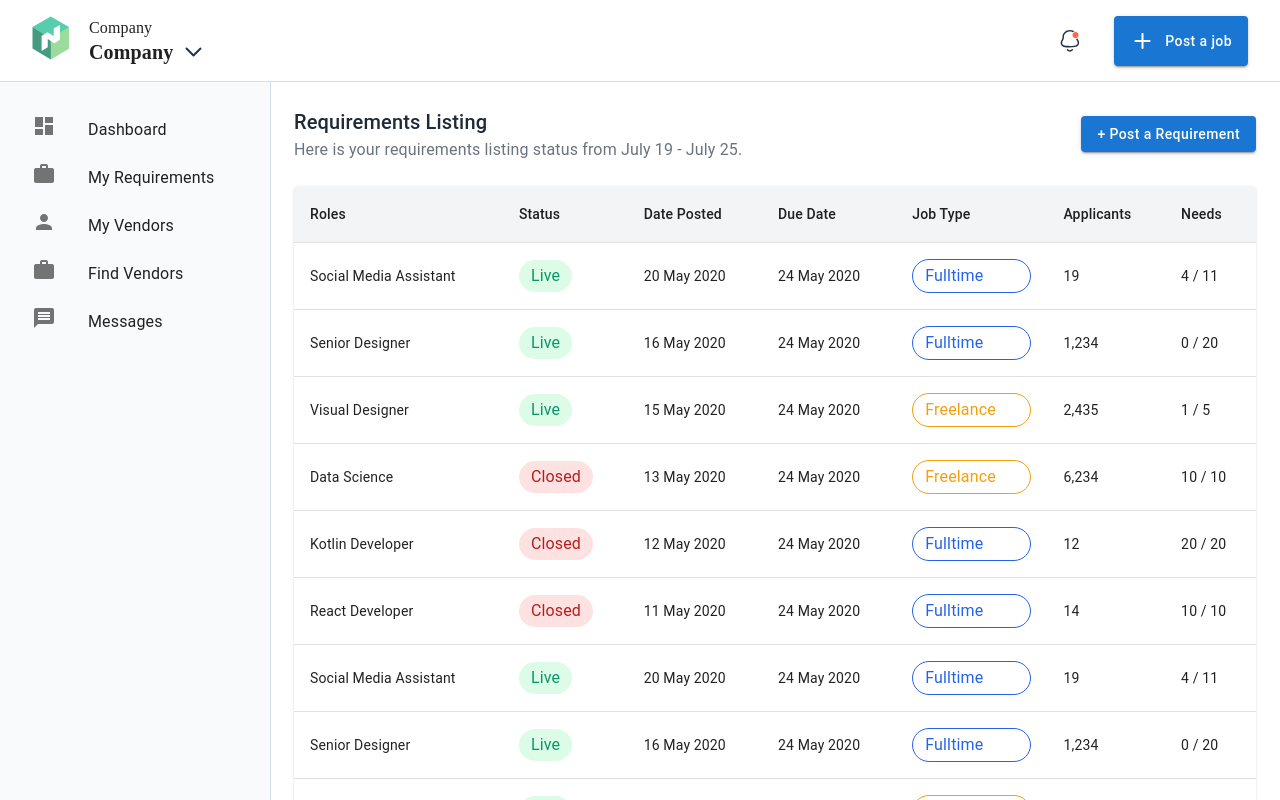
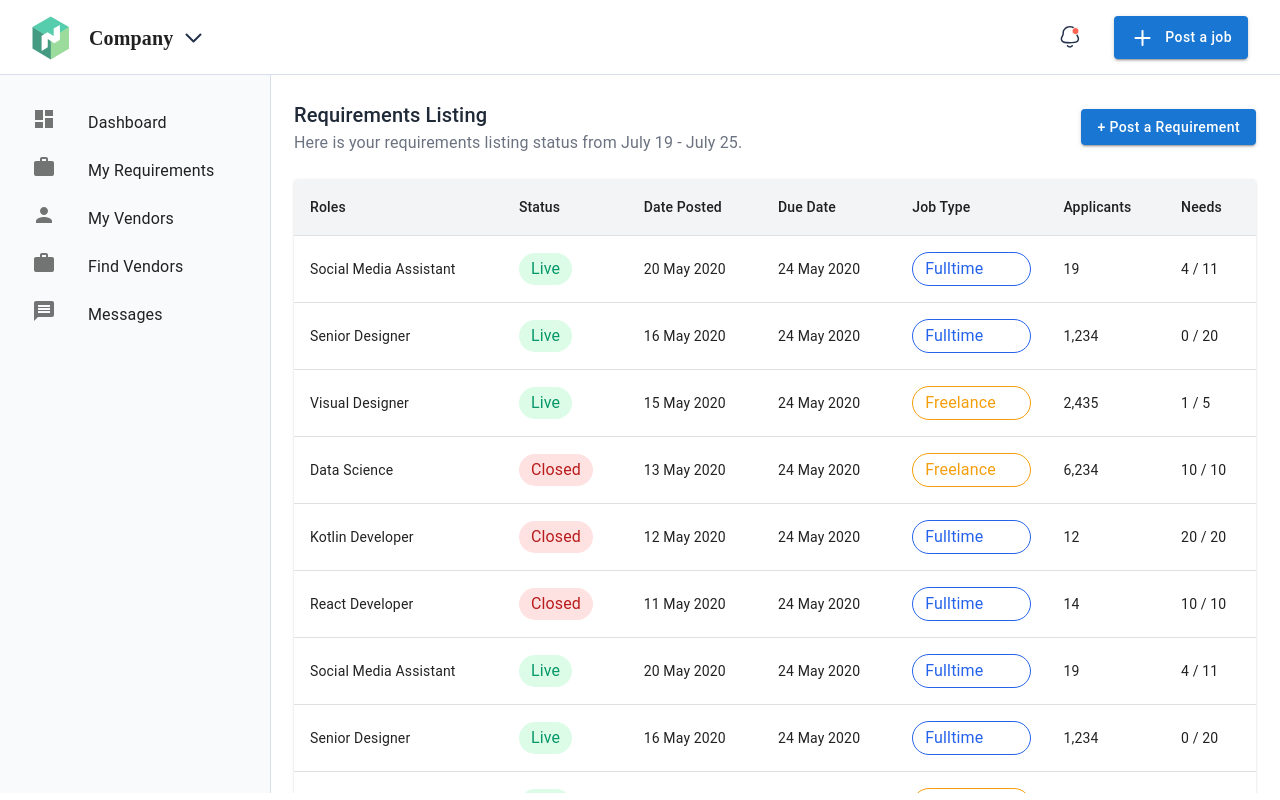
Before and after one commit to dharminder0/fl_07_JobHunt_Shared_UI_Repo, a React (Create React App) app: page /company/myapp in a window 1280 px wide. Built offline with nearby package versions, Linux system fonts and the light colour scheme; sample sign-in values are in the browser's storage; a web font is replaced by a local one.

Commit message:
fix for header

```diff
--- a/src/components/layouts/CompanyLayout.tsx
+++ /dev/null
@@ -1,96 +0,0 @@
-import React, { useState } from 'react';
-
-import { Button, List, ListItem, ListItemIcon, ListItemText, Menu, MenuItem } from "@mui/material";
-import { Link, Outlet, useNavigate } from 'react-router-dom';
-
-interface CompanyLayoutProps {}
-
-const CompanyLayout: React.FC<CompanyLayoutProps> = () => {
-
-
-
-  return (
-    <div className="h-screen flex">
-      {/* <div className="w-[270px] h-full overflow-auto bg-gray-50 p-4">
-          <List>
-            {menuItems.map((item) => (
-              <ListItem
-                key={item.id}
-              >
-                <Link className='flex' to={item.path}>
-                  <ListItemIcon className="text-blue-500">{item.icon}</ListItemIcon>
-                  <ListItemText primary={item.text} />
-                </Link>
-              </ListItem>
-            ))}
-          </List>
-      </div> */}
-      <div className="w-[calc(100%-270px)]">
-        {/* <div className="h-[82px] px-8 py-4 shadow-[0px_-1px_0px_0px_#D6DDEB_inset] flex justify-between">
-          <div className='flex gap-5'>
-            <div className="icon">{selectedOrg?.icon}</div>
-            <div className="dropdown flex flex-col"
-                id="basic-button"
-                aria-controls={open ? 'basic-menu' : undefined}
-                aria-haspopup="true"
-                aria-expanded={open ? 'true' : undefined}
-                onClick={handleClick}
-            >
-              <div className="org font-[Epilogue] font-normal text-base">{selectedOrg?.orgType}</div>
-              <div className="title flex flex-row gap-2">
-                <div className='font-semibold font-[Epilogue] text-[20px]/[24px]'>{selectedOrg?.title}</div>
-                <div>
-                  <svg width="25" height="24" viewBox="0 0 25 24" fill="none" xmlns="http://www.w3.org/2000/svg">
-                    <path d="M19.5 8.5L12.5 15.5L5.5 8.5" stroke="#25324B" stroke-width="2" stroke-linecap="round" stroke-linejoin="round" />
-                  </svg>
-                </div>
-              </div>
-            </div>
-            <Menu
-              id="basic-menu"
-              anchorEl={anchorEl}
-              open={open}
-              onClose={handleClose}
-              MenuListProps={{
-                'aria-labelledby': 'basic-button',
-              }}
-            >
-              {
-                organizationList.map((item)=> (
-                  <MenuItem className='w-[160px]' onClick={()=>handleClose(item)}>{item.title}</MenuItem>
-                ))
-
-              }
-            </Menu>
-          </div>
-          <div className='flex flex-row gap-8'>
-            <svg className='my-auto' width="25" height="25" viewBox="0 0 25 25" fill="none" xmlns="http://www.w3.org/2000/svg">
-              <path fill-rule="evenodd" clip-rule="evenodd" d="M10.9824 20.2365C11.5004 20.8144 12.1654 21.132 12.8554 21.132H12.8564C13.5494 21.132 14.2174 20.8144 14.7364 20.2355C15.0144 19.928 15.4884 19.9029 15.7954 20.1804C16.1034 20.4579 16.1284 20.9336 15.8514 21.2411C15.0434 22.1396 13.9804 22.6344 12.8564 22.6344H12.8544C11.7334 22.6334 10.6724 22.1386 9.86743 21.2401C9.59043 20.9326 9.61543 20.4569 9.92343 20.1804C10.2314 19.9019 10.7054 19.927 10.9824 20.2365ZM12.9052 1.09912C17.3502 1.09912 20.3362 4.56681 20.3362 7.80511C20.3362 9.47084 20.7592 10.177 21.2082 10.9262C21.6522 11.6654 22.1552 12.5048 22.1552 14.0914C21.8062 18.1451 17.5812 18.4756 12.9052 18.4756C8.22923 18.4756 4.00323 18.1451 3.65822 14.1555C3.65523 12.5048 4.15823 11.6654 4.60223 10.9262L4.75897 10.662C5.1449 9.99757 5.47423 9.27488 5.47423 7.80511C5.47423 4.56681 8.46023 1.09912 12.9052 1.09912ZM12.9052 2.60158C9.41023 2.60158 6.97423 5.34408 6.97423 7.80511C6.97423 9.88753 6.39723 10.8501 5.88723 11.6995C5.47823 12.3816 5.15523 12.9205 5.15523 14.0914C5.32223 15.9805 6.56723 16.9731 12.9052 16.9731C19.2082 16.9731 20.4922 15.9364 20.6582 14.0263C20.6552 12.9205 20.3322 12.3816 19.9232 11.6995C19.4132 10.8501 18.8362 9.88753 18.8362 7.80511C18.8362 5.34408 16.4002 2.60158 12.9052 2.60158Z" fill="#25324B" />
-              <path d="M18.5 9.58065C20.4338 9.58065 22 8.01067 22 6.07573C22 4.14078 20.4338 2.5708 18.5 2.5708C16.5662 2.5708 15 4.14078 15 6.07573C15 8.01067 16.5662 9.58065 18.5 9.58065Z" fill="#FF6550" stroke="white" />
-            </svg>
-            <Button variant="contained" className='bg-[#4640DE]'>
-              <svg className='mr-[10px]' width="25" height="24" viewBox="0 0 25 24" fill="none" xmlns="http://www.w3.org/2000/svg">
-                <g clip-path="url(#clip0_279_16506)">
-                  <path fill-rule="evenodd" clip-rule="evenodd" d="M12.5 4C13.0523 4 13.5 4.44772 13.5 5V19C13.5 19.5523 13.0523 20 12.5 20C11.9477 20 11.5 19.5523 11.5 19V5C11.5 4.44772 11.9477 4 12.5 4Z" fill="white" />
-                  <path fill-rule="evenodd" clip-rule="evenodd" d="M4.5 12C4.5 11.4477 4.94772 11 5.5 11H19.5C20.0523 11 20.5 11.4477 20.5 12C20.5 12.5523 20.0523 13 19.5 13H5.5C4.94772 13 4.5 12.5523 4.5 12Z" fill="white" />
-                </g>
-                <defs>
-                  <clipPath id="clip0_279_16506">
-                    <rect width="24" height="24" fill="white" transform="translate(0.5)" />
-                  </clipPath>
-                </defs>
-              </svg>
-              <span>Post a job</span>
-
-            </Button>
-          </div>
-        </div> */}
-        <div className="h-[calc(100%-82px)] overflow-auto">
-          <Outlet />
-        </div>
-      </div>
-    </div>
-  );
-};
-
-export default CompanyLayout;
--- a/src/components/layouts/Header.tsx
+++ b/src/components/layouts/Header.tsx
@@ -49,25 +49,20 @@ const Header: React.FC<HeaderProps> = () => {
     setAnchorEl(null);
   };
   return (
-    <div className="h-[82px] px-8 py-4 shadow-[0px_-1px_0px_0px_#D6DDEB_inset] flex justify-between">
+    <div className="h-[75px] px-8 py-4 shadow-[0px_-1px_0px_0px_#D6DDEB_inset] flex justify-between">
       <div className='flex gap-5'>
-        <div className="icon">{selectedOrg?.icon}</div>
-        <div className="dropdown flex flex-col"
+        <div className="icon my-auto">{selectedOrg?.icon}</div>
+        <div className="dropdown flex flex-row gap-2"
             id="basic-button"
             aria-controls={open ? 'basic-menu' : undefined}
             aria-haspopup="true"
             aria-expanded={open ? 'true' : undefined}
             onClick={handleClick}
         >
-          <div className="org font-[Epilogue] font-normal text-base">{selectedOrg?.orgType}</div>
-          <div className="title flex flex-row gap-2">
-            <div className='font-semibold font-[Epilogue] text-[20px]/[24px]'>{selectedOrg?.title}</div>
-            <div>
-              <svg width="25" height="24" viewBox="0 0 25 24" fill="none" xmlns="http://www.w3.org/2000/svg">
-                <path d="M19.5 8.5L12.5 15.5L5.5 8.5" stroke="#25324B" stroke-width="2" stroke-linecap="round" stroke-linejoin="round" />
-              </svg>
-            </div>
-          </div>
+          <div className='font-semibold font-[Epilogue] text-[20px]/[24px] my-auto'>{selectedOrg?.title}</div>
+          <svg className='my-auto' width="25" height="24" viewBox="0 0 25 24" fill="none" xmlns="http://www.w3.org/2000/svg">
+            <path d="M19.5 8.5L12.5 15.5L5.5 8.5" stroke="#25324B" stroke-width="2" stroke-linecap="round" stroke-linejoin="round" />
+          </svg>
         </div>
         <Menu
           id="basic-menu"
--- a/src/components/layouts/VendorLayout.tsx
+++ /dev/null
@@ -1,45 +0,0 @@
-import React from 'react';
-import DashboardIcon from "@mui/icons-material/Dashboard";
-import MessageIcon from "@mui/icons-material/Message";
-import PersonIcon from "@mui/icons-material/Person";
-import WorkIcon from "@mui/icons-material/Work";
-import EventIcon from "@mui/icons-material/Event";
-import { List, ListItem, ListItemIcon, ListItemText } from "@mui/material";
-import { Link, Outlet } from 'react-router-dom';
-
-interface VendorLayoutProps {}
-
-const VendorLayout: React.FC<VendorLayoutProps> = () => {
-  const menuItems = [
-    { text: "Dashboard", icon: <DashboardIcon />, id: 0, path:'/vendor/dashboard' },
-    { text: "Messages", icon: <MessageIcon />, id: 5, path:'/vendor/messages' },
-    { text: "My Applications", icon: <WorkIcon />, id: 1, path:'/vendor/myapp' },
-    { text: "Find Jobs", icon: <PersonIcon />, id: 2, path:'/vendor/findjobs' },
-    { text: "Browse Companies", icon: <WorkIcon />, id: 3, path:'/vendor/browsecompany' },
-    { text: "My Public Profile", icon: <EventIcon />, id: 4, path:'/vendor/myprofile' },
-  ];
-
-  return (
-    <div className="h-screen flex">
-      <div className="w-[270px] h-full overflow-auto bg-gray-50 p-4">
-          <List>
-            {menuItems.map((item) => (
-              <ListItem
-                key={item.id}
-              >
-                <Link className='flex' to={item.path}>
-                  <ListItemIcon className="text-blue-500">{item.icon}</ListItemIcon>
-                  <ListItemText primary={item.text} />
-                </Link>
-              </ListItem>
-            ))}
-          </List>
-      </div>
-      <div className="w-[calc(100%-270px)]">
-        <Outlet />
-      </div>
-    </div>
-  );
-};
-
-export default VendorLayout;
```
Also changed, not shown: src/components/AppRoutes.tsx (+0 -31 lines).
